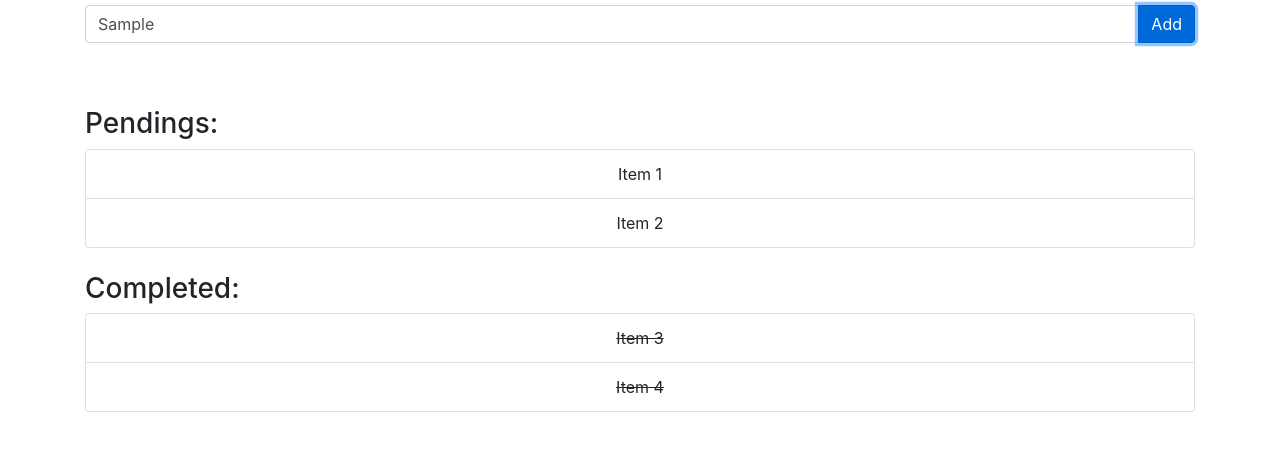
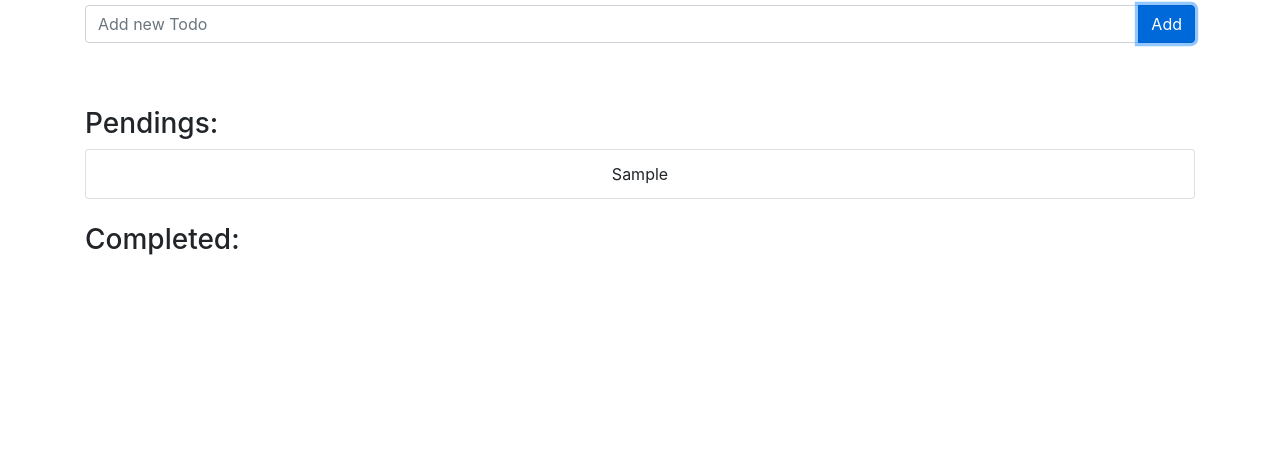
Before and after one commit to jlozan64/Todo-App-Bootstrap, a plain HTML site: page index.html in a window 1280 px wide. Both pictures are taken after typing "Sample" into the empty fields and a click on the button "Add". Shown: the part 51-502 px from the top of the page. Drawn offline with nearby package versions, Linux system fonts and the light colour scheme.

Commit message:
Finished App

```diff
--- a/index.html
+++ b/index.html
@@ -40,15 +40,11 @@
          <div class="pendings mt-4">
          <h3>Pendings:</h3>
          <ul id="pendingList" class="list-group text-center">
-            <li class="list-group-item">Item 1</li>
-            <li class="list-group-item">Item 2</li>
           </ul>
         </div>
          <div class="completed mt-4">
          <h3>Completed:</h3>
          <ul id="completedList" class="list-group text-center">
-            <li class="list-group-item">Item 3</li>
-            <li class="list-group-item">Item 4</li>
           </ul>
         </div>
      </div>
--- a/main.js
+++ b/main.js
@@ -0,0 +1,56 @@
+const fixHover = () => {
+    const todos = document.querySelectorAll(".list-group-item");
+
+    todos.forEach(todo => {
+      todo.addEventListener("mouseover", () => {
+        todo.classList.add("active");
+      });
+      todo.addEventListener("mouseleave", () => {
+        todo.classList.remove("active");
+      });
+    });
+  };
+
+  fixHover();
+
+  const get = element => document.getElementById(element);
+
+  const newText = get("newText");
+  const newBtn = get("newBtn");
+  const pendingList = get("pendingList");
+  const completedList = get("completedList");
+
+  newBtn.addEventListener("click", () => {
+    if (newText.value != "") {
+      const newTodo = document.createElement("li");
+      newTodo.classList.add("list-group-item");
+      newTodo.innerHTML = newText.value;
+      newText.value = "";
+      pendingList.appendChild(newTodo);
+      fixHover();
+    } else {
+      alert("Please provide a Task to Add");
+    }
+  });
+
+  newText.addEventListener("keyup", event => {
+    if (event.keyCode === 13) {
+      event.preventDefault();
+      newBtn.click();
+    }
+  });
+
+  const move = (element, destination) => {
+    if (element.localName == "li") {
+      destination.appendChild(element);
+      element.classList.remove("active");
+    }
+  };
+
+  pendingList.addEventListener("click", event => {
+    move(event.target, completedList);
+  });
+
+  completedList.addEventListener("click", event => {
+    move(event.target, pendingList);
+  });
```
